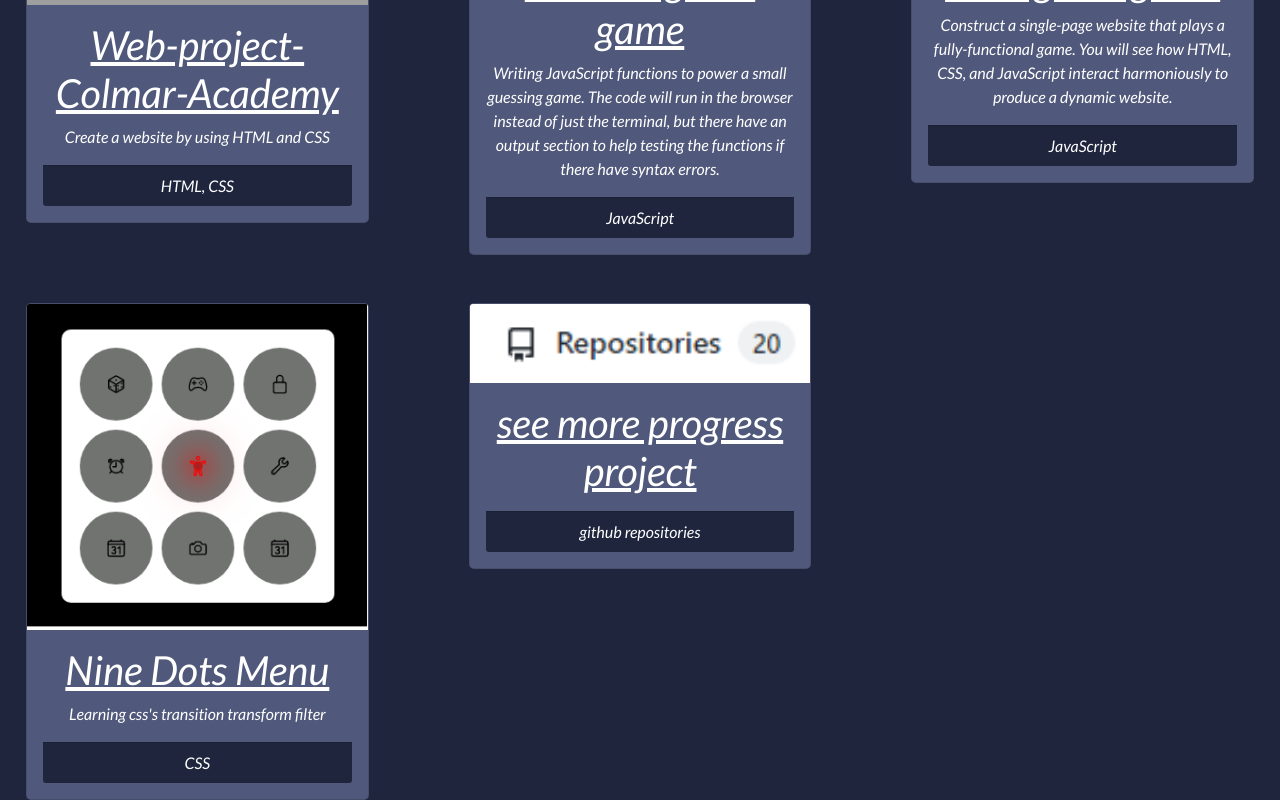
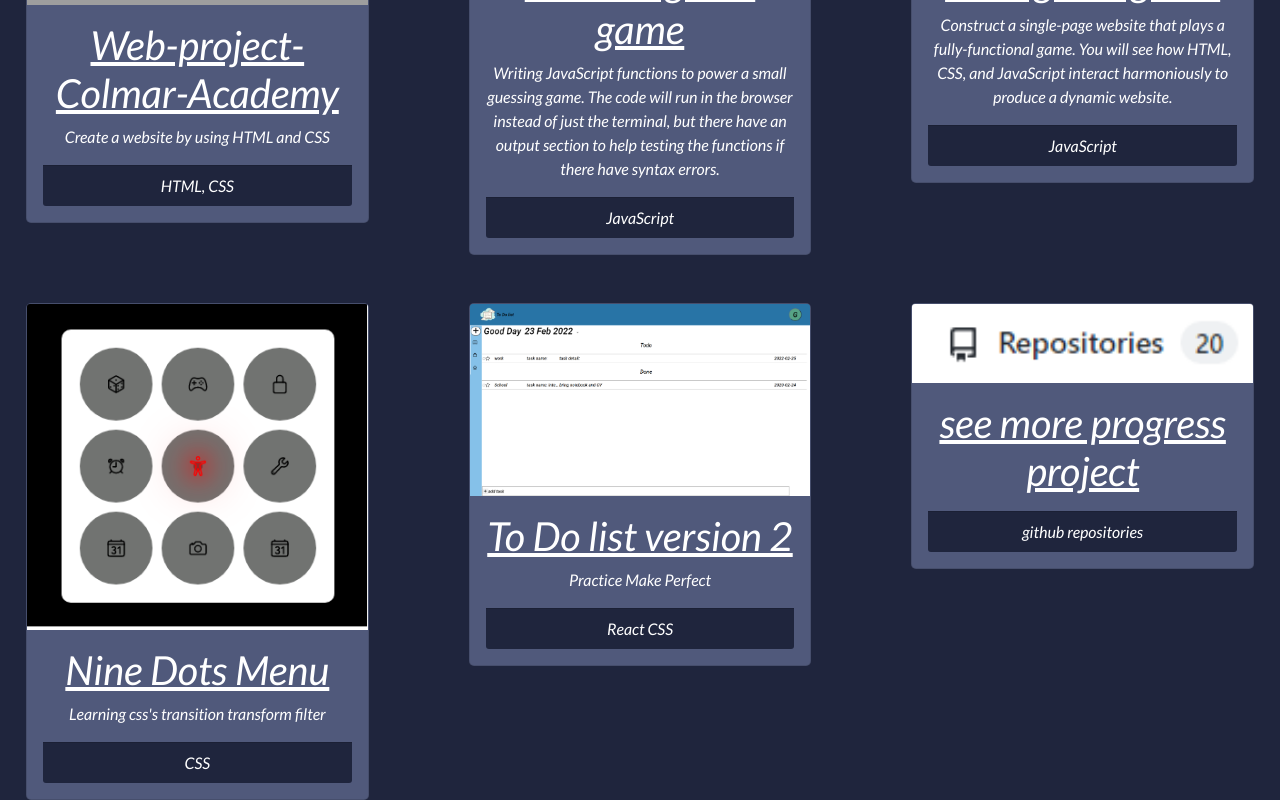
Before and after one commit to shunfu1996/Brian-GitHub-Page, a React (Create React App) app: page /Brian-GitHub-Page/project in a window 1280 px wide. Shown: the part 924-1724 px from the top of the page. Built offline with nearby package versions, Linux system fonts and the light colour scheme; grey boxes are pictures that could not be loaded.

Commit message:
add project

```diff
--- a/src/components/Project/Data.js
+++ b/src/components/Project/Data.js
@@ -5,6 +5,7 @@ import web from "./web.png"
 import num from "./num.png"
 import door from "./door.png"
 import cssLearning from "./css-learning.png"
+import todolistv2 from "./todolistV2.png"
 import repo from "./myrepo.png"
 
 export const data = [
@@ -72,6 +73,15 @@ export const data = [
     },
     {
      id: 8,
+     img: todolistv2,
+     link: "https://shunfu1996.github.io/todolist-Brian/",
+     code: "https://github.com/shunfu1996/todolist-Brian",
+     title: 'To Do list version 2',
+     language: 'React CSS',
+     text: "Practice Make Perfect" ,
+    },
+    {
+     id: 9,
      img: repo,
      link: "https://github.com/shunfu1996?tab=repositories",
      title: 'see more progress project',
```
Also changed, not shown: src/components/Project/todolistV2.png (added).
